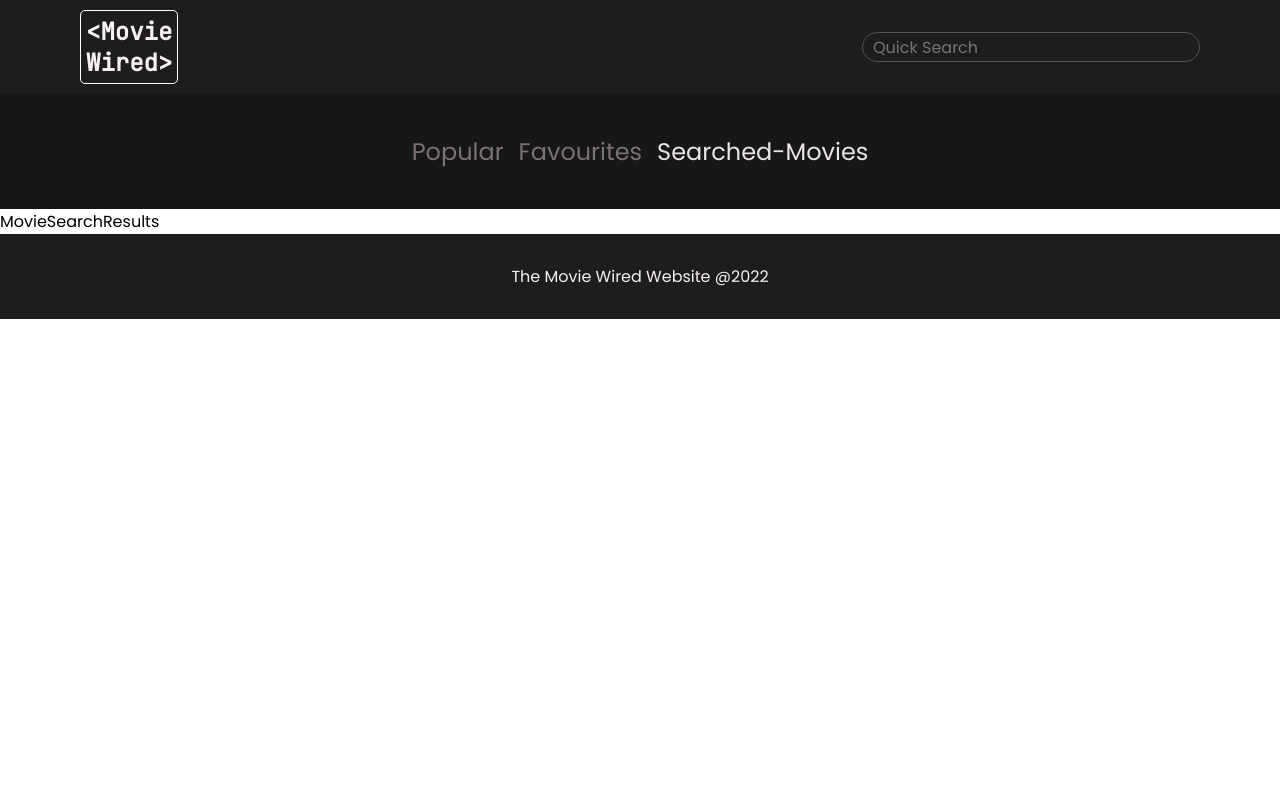
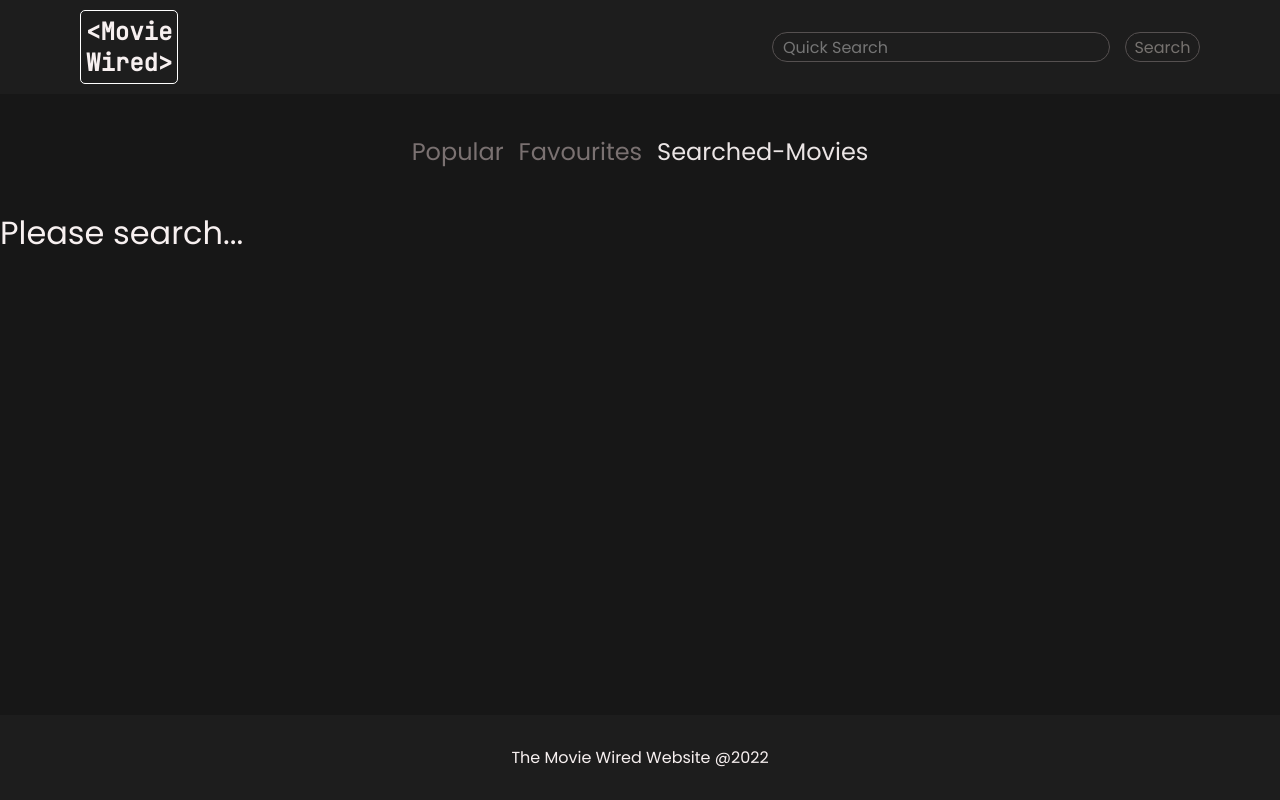
Before and after one commit to adhish29/React-Movie-app_MovieWired, a React (Create React App) app: page /search in a window 1280 px wide. Built offline with nearby package versions, Linux system fonts and the light colour scheme.

Commit message:
updated Navbar component

```diff
--- a/src/App.css
+++ b/src/App.css
@@ -45,11 +45,31 @@
 .movie-search {
   height: 30px;
   padding: 10px;
+  margin-right: 15px;
   font-size: 1rem;
   border: 1px solid #555050;
   border-radius: 20px;
   background-color: #1d1d1d;
   color: #76726f;
+}
+
+.searchBtn{
+  border: none;
+  border-radius: 20px;
+  border: 1px solid #555050;
+
+  width: 75px;
+  height: 30px;
+  background-color: transparent;
+  color: #76726f;
+  cursor: pointer;
+  font-size: 1rem;
+
+}
+
+.searchBtn:hover{
+  background-color: #e6e602;
+  color: #000;
 }
 
 .movie-search:focus {
@@ -393,6 +413,11 @@
   row-gap: 1.5rem;
 }
 
+.search-container{
+  background-color: #171717;
+  flex-grow: 1;
+}
+
 .fav-movie-card-container {
   justify-self: center;
 }
@@ -414,6 +439,13 @@
   background-color: rgb(201, 65, 41);
 }
 
+.message{
+  color: rgb(247, 240, 240);
+  font-size: 2rem;
+  display: block;
+  margin: 0 auto;
+}
+
 @media (max-width: 1400px) {
   .favourites-container {
     grid-template-columns: repeat(4, 1fr);
--- a/src/App.js
+++ b/src/App.js
@@ -22,6 +22,10 @@ function App() {
             <Route path="/popular" element={<Popular />} />
             <Route path="/favourites" element={<Favourites />} />
             <Route path="/search" element={<MovieSearchResults />} />
+            <Route
+              path="/search/:searchTerm"
+              element={<MovieSearchResults />}
+            />
             <Route path="/movies/:id" element={<SingleMovie />} />
           </Routes>
         </BrowserRouter>
--- a/src/components/MovieSearchResults.js
+++ b/src/components/MovieSearchResults.js
@@ -1,7 +1,55 @@
+import axios from "axios";
 import React from "react";
+import { useLocation } from "react-router-dom";
+import { useEffect, useState } from "react";
+import MovieDetails from "./MovieDetails";
 
 function MovieSearchResults() {
-  return <div>MovieSearchResults</div>;
+  const [movies, setMovies] = useState();
+  const [page, setPage] = useState(1);
+  const loc = useLocation();
+  const searchTerm = loc.pathname.split("/")[2];
+  console.log("searchTerm: ", searchTerm);
+  console.log(movies);
+
+  useEffect(() => {
+    async function getMovies() {
+      const res =
+        searchTerm !== undefined &&
+        (await axios.get(
+          `https://api.themoviedb.org/3/search/movie?api_key=924c4332d88c80dcf5b2da4fc31ac48c&language=en-US&query=${searchTerm}&page=${page}&include_adult=false`
+        ));
+      searchTerm && setMovies(res.data.results);
+    }
+    getMovies();
+  }, [page, searchTerm]);
+
+  // return <div className="favourites-container">hello</div>;
+  return (
+    <div className="search-container">
+      {!movies || movies?.length === 0 ? (
+        <span className="message">Please search...</span>
+      ) : (
+        <div className="main-container">
+          <div className="movie-container">
+            {movies &&
+              movies.map(
+                (movie) =>
+                  (movie.poster_path || movie.backdrop_path) && (
+                    <MovieDetails movie={movie} key={movie.id} />
+                  )
+              )}
+          </div>
+          <button
+            className="loadMovie"
+            onClick={() => setPage((page) => page + 1)}
+          >
+            Load More...
+          </button>
+        </div>
+      )}
+    </div>
+  );
 }
 
 export default MovieSearchResults;
--- a/src/components/NavBar.js
+++ b/src/components/NavBar.js
@@ -1,16 +1,39 @@
-import React from "react";
+import React, { useRef, useState } from "react";
 import { Link } from "react-router-dom";
+import MovieSearchResults from "./MovieSearchResults";
 
 function NavBar() {
+  const searchTermRef = useRef();
+  const [searchTerm, setSearchTerm] = useState();
+
+  function handleSearch() {
+    setSearchTerm(searchTermRef.current.value);
+  }
   return (
+    <>
       <div className="navbar-container">
         <Link to={"/"}>
           <h2 className="header-lg">
             &#60;Movie <br /> Wired&#62;
           </h2>
         </Link>
-      <input type="text" placeholder="Quick Search" className="movie-search" />
+        <div className="inp-segment">
+          <input
+            type="text"
+            placeholder="Quick Search"
+            className="movie-search"
+            ref={searchTermRef}
+          />
+          <Link to={`/search/${searchTerm}`}>
+            <button onClick={handleSearch} className="searchBtn">
+              Search
+            </button>
+          </Link>
         </div>
+      </div>
+
+      {/* {searchTerm && <MovieSearchResults searchTerm={searchTerm} />} */}
+    </>
   );
 }
 
```
Lines whose indentation alone changed are shown as unchanged.
